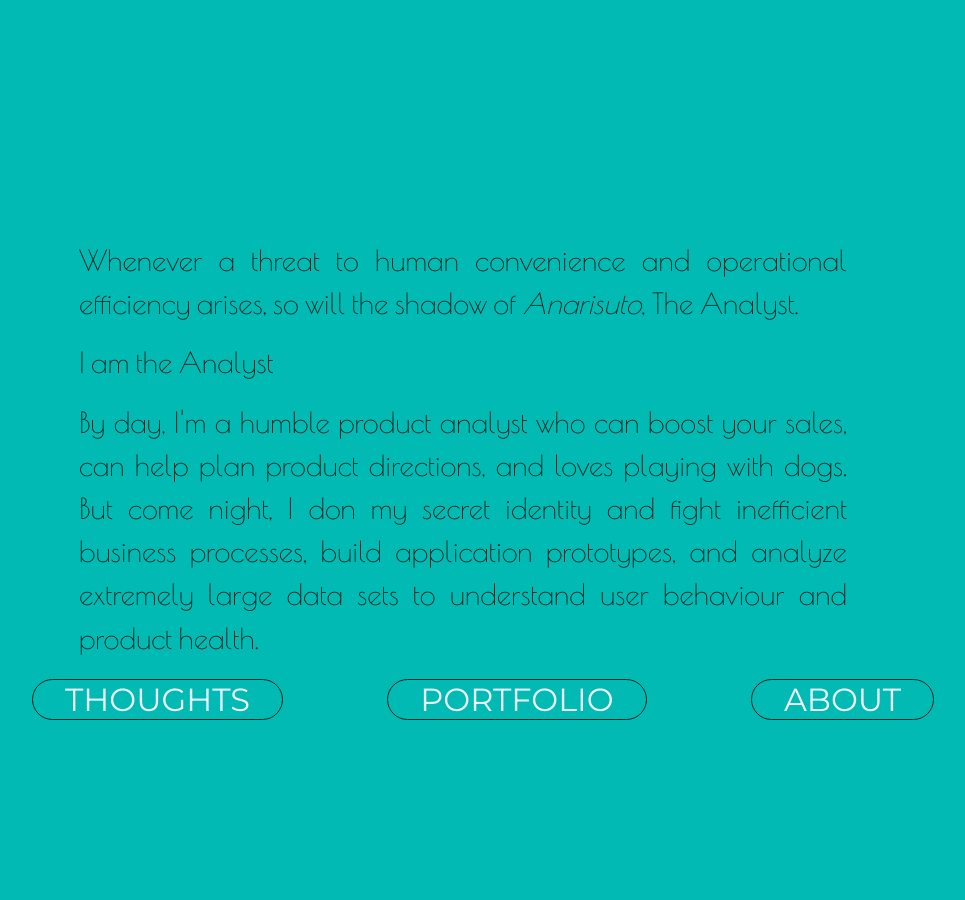
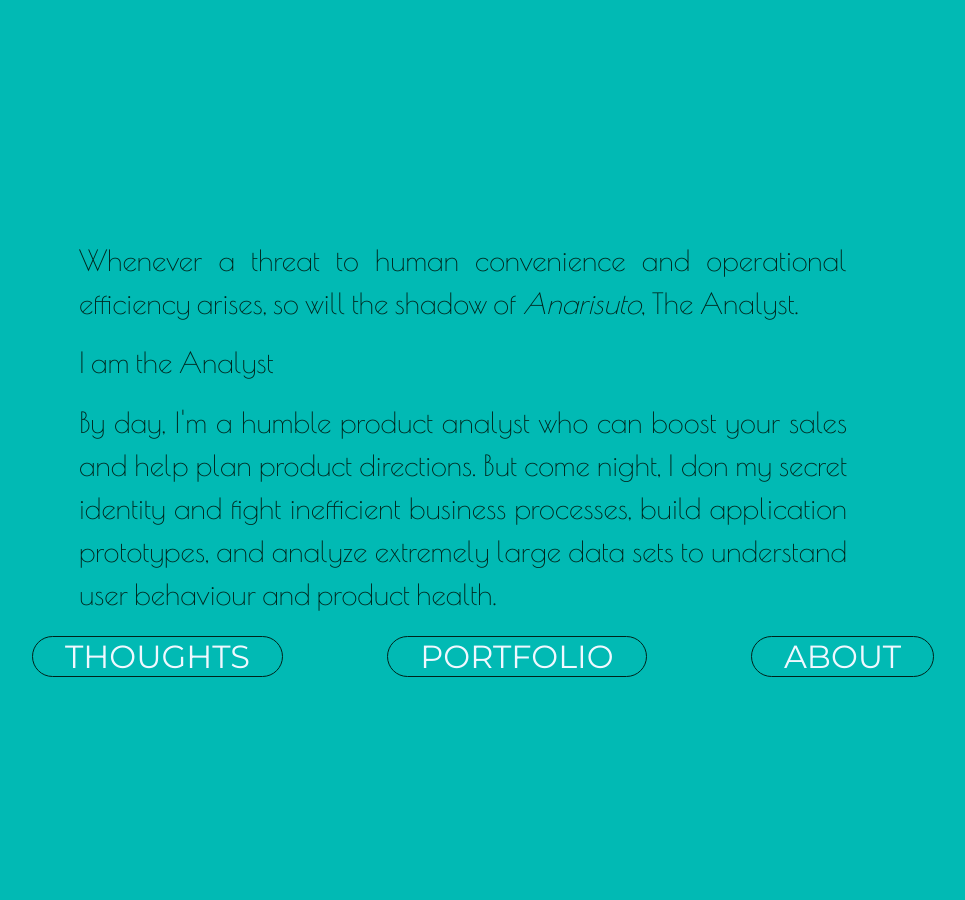
Before and after one commit to varmashanthanu/shanthanu, a Flask app: page / in a window 1280 px wide. Shown: the part 801-1701 px from the top of the page, without its empty margins (177-1142 px from the left). After the commit the page ends 1478 px from the top, so only its background shows below. Run offline with Flask 2, Linux system fonts and the light colour scheme; some libraries are stand-ins or nearby versions; some web fonts are replaced.

Commit message:
changed language

```diff
--- a/shanthanu/templates/home.html
+++ b/shanthanu/templates/home.html
@@ -38,10 +38,9 @@
             <p>Whenever a threat to human convenience and operational efficiency arises, so will the shadow of
                 <i>Anarisuto</i>, The Analyst.</p>
             <p>I am the Analyst</p>
-            <p>By day, I'm a humble product analyst who can boost your sales, can help plan product directions, and
-                loves playing with dogs. But come night, I don my secret identity and fight inefficient business
-                processes, build application prototypes, and analyze extremely large data sets to understand user
-                behaviour and product health.</p>
+            <p>By day, I'm a humble product analyst who can boost your sales and help plan product directions. But come
+                night, I don my secret identity and fight inefficient business processes, build application prototypes,
+                and analyze extremely large data sets to understand user behaviour and product health.</p>
         </div>
         <div class="navigation-buttons">
             <ul>
```
